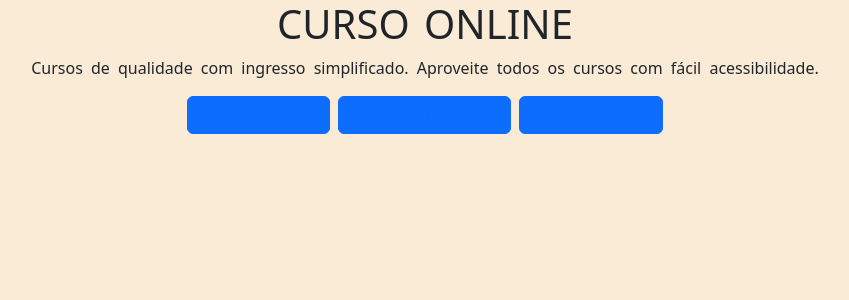
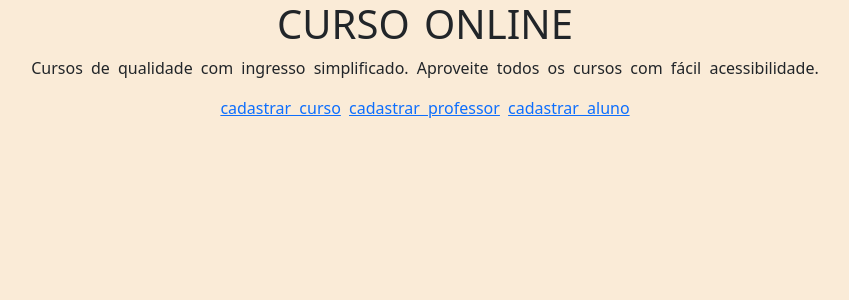
Before and after one commit to RafaelHenriq/cruds_rafa-, a Django app: page / in a window 1280 px wide. Shown: the top 300 px of the page, without its empty margins (215-1064 px from the left). Run offline with Django 4.2, Linux system fonts and the light colour scheme.

Commit message:
correcao de pagina inicial

```diff
--- a/templates/index.html
+++ b/templates/index.html
@@ -15,16 +15,16 @@
            text-align: center;
            background-color: antiquewhite;
            font-size: center;
-        </style>
+    </style>
 
 
 </head>
 <body>
     <h1>CURSO ONLINE</h1>
     <p>Cursos de qualidade com ingresso simplificado. Aproveite todos os cursos com fácil acessibilidade.</p>
-    <button type="button" class="btn btn-primary"><a href="http://localhost:8000/curso_cadastrar/">cadastrar curso</a></button>
-    <button type="button" class="btn btn-primary"><a href="http://localhost:8000/professor_cadastrar/">cadastrar professor</a></button>
-    <button type="button" class="btn btn-primary"><a href="http://localhost:8000/usuario_cadastrar/">cadastrar aluno</a></button>
+   <a href="http://localhost:8000/curso_cadastrar/">cadastrar curso</a>
+   <a href="http://localhost:8000/professor_cadastrar/">cadastrar professor</a>
+   <a href="http://localhost:8000/usuario_cadastrar/">cadastrar aluno</a>
 
     <script src="https://cdn.jsdelivr.net/npm/bootstrap@5.2.0/dist/js/bootstrap.bundle.min.js" integrity="sha384-A3rJD856KowSb7dwlZdYEkO39Gagi7vIsF0jrRAoQmDKKtQBHUuLZ9AsSv4jD4Xa" crossorigin="anonymous"></script>
 
```
Also changed, not shown: db.sqlite3.
